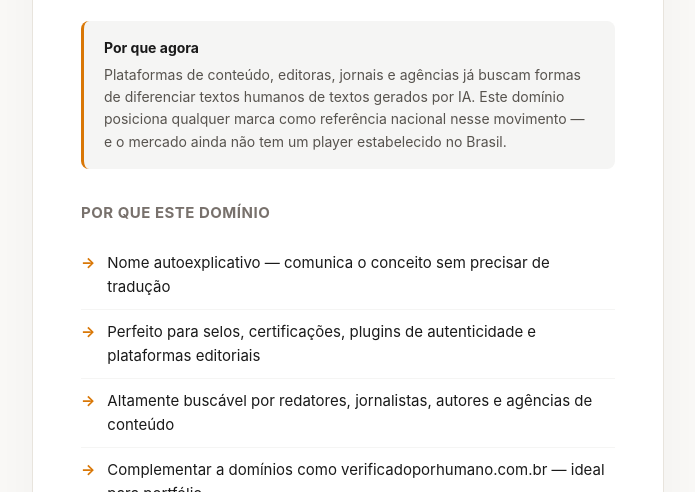
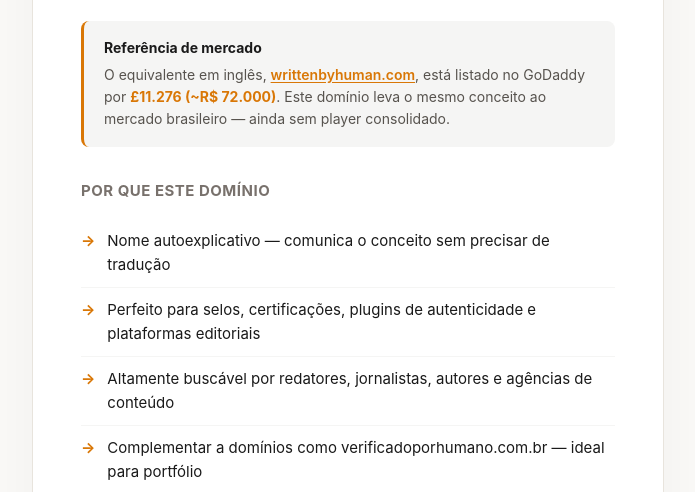
Before and after one commit to servicosinteligenciaartificial/escritoporhumano, a plain HTML site: page index.html in a window 1280 px wide. Shown: the part 303-795 px from the top of the page, without its empty margins (292-987 px from the left). Drawn offline with Linux system fonts and the light colour scheme.

Commit message:
feat: add writtenbyhuman.com reference price £11,276

```diff
--- a/index.html
+++ b/index.html
@@ -120,8 +120,8 @@
                 <h1>escritoporhumano.com.br</h1>
                 <p class="pitch">O domínio ideal para quem quer <strong>certificar, valorizar e distinguir conteúdo genuinamente humano</strong> num mercado cada vez mais saturado de texto gerado por IA.</p>
                 <div class="comparable">
-                    <strong>Por que agora</strong>
-                    Plataformas de conteúdo, editoras, jornais e agências já buscam formas de diferenciar textos humanos de textos gerados por IA. Este domínio posiciona qualquer marca como referência nacional nesse movimento — e o mercado ainda não tem um player estabelecido no Brasil.
+                    <strong>Referência de mercado</strong>
+                    O equivalente em inglês, <a href="https://www.godaddy.com/en-uk/domainsearch/find?tmskey=sem_godaddy_brand&domainToCheck=writtenbyhuman.com" target="_blank" rel="noopener">writtenbyhuman.com</a>, está listado no GoDaddy por <strong style="color: #d97706; display:inline; margin:0;">£11.276 (~R$ 72.000)</strong>. Este domínio leva o mesmo conceito ao mercado brasileiro — ainda sem player consolidado.
                 </div>
                 <h2>Por que este domínio</h2>
                 <ul>
```
